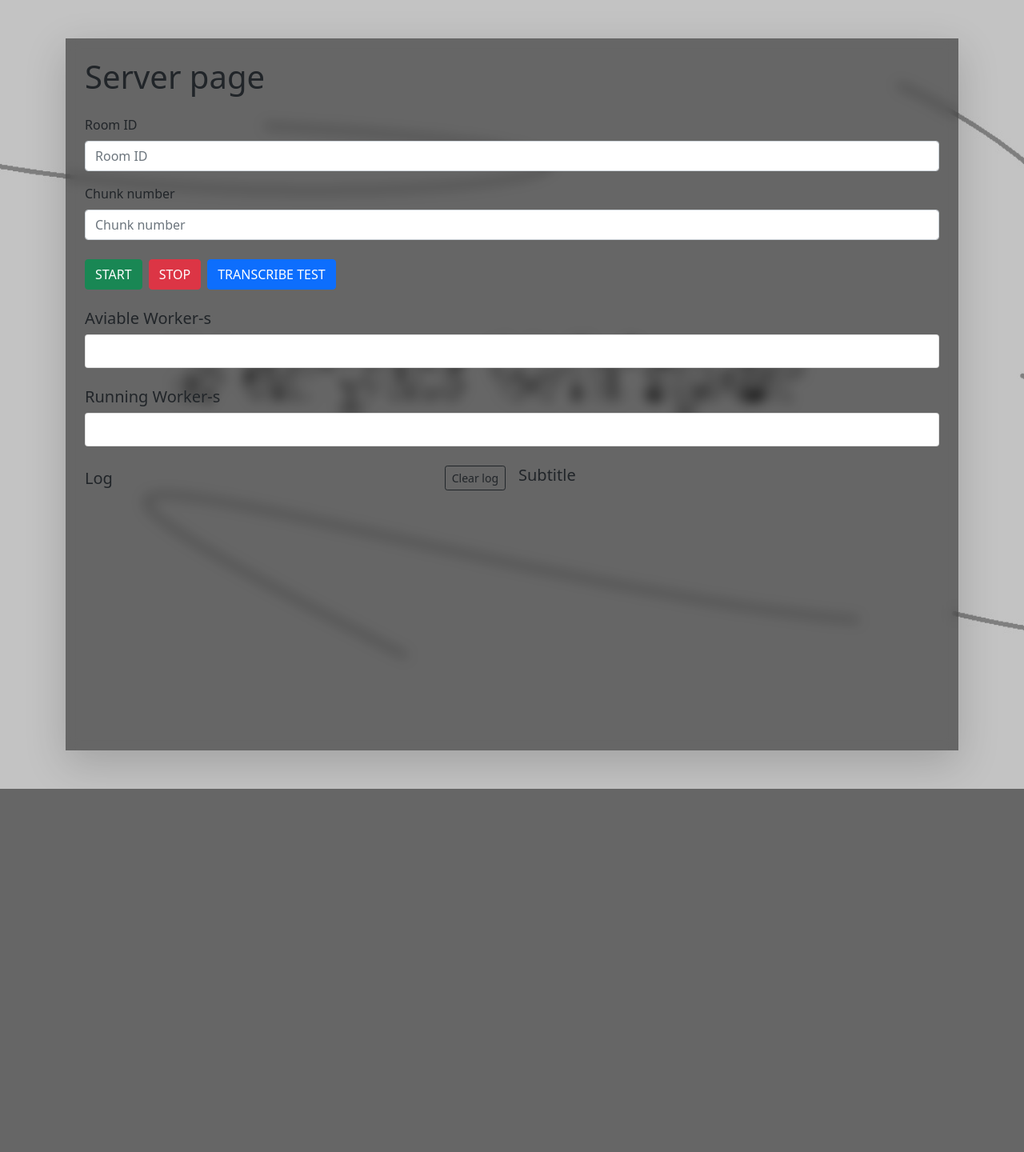
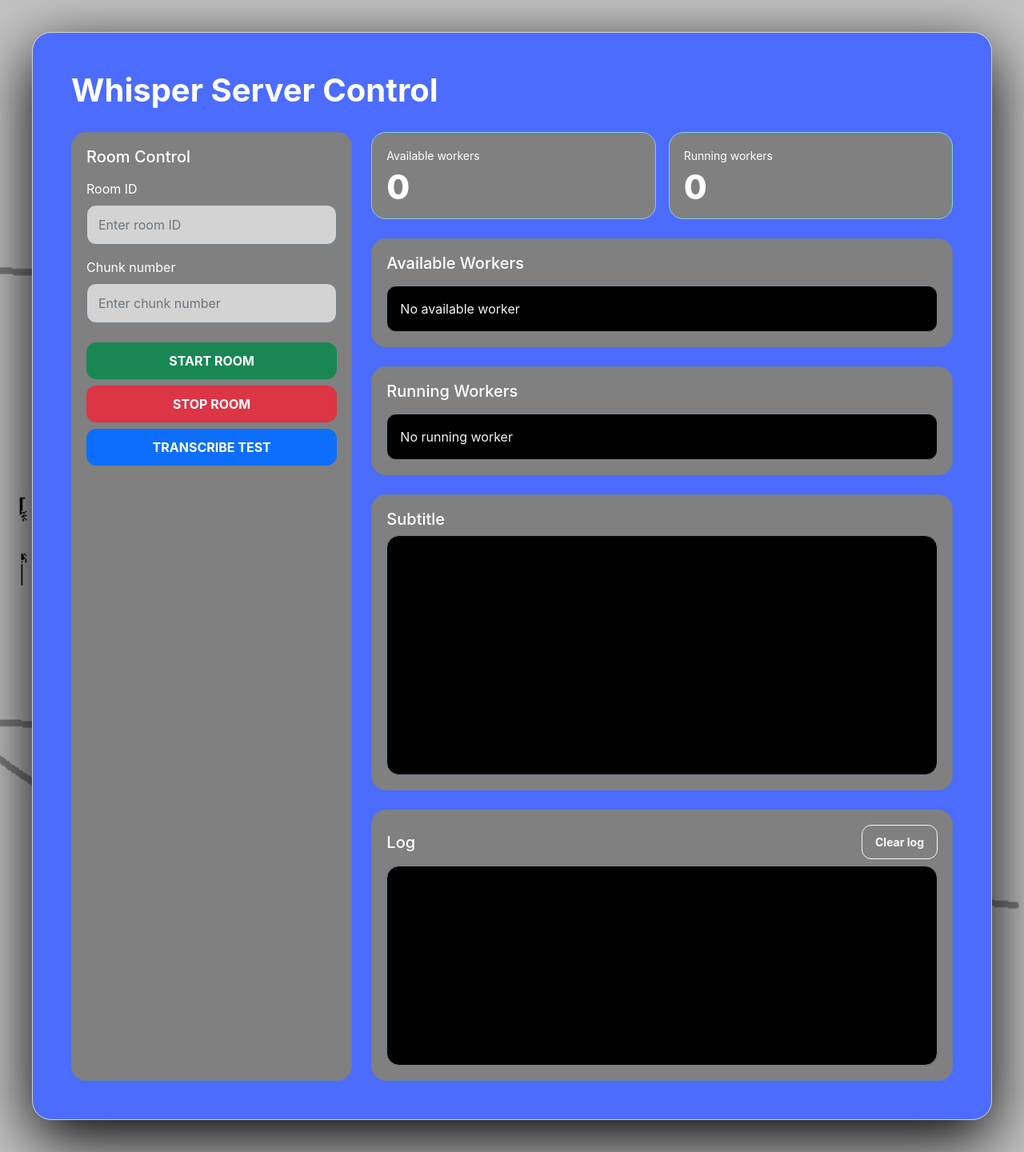
Before and after one commit to M3nyus/WhisperDemo, a Flask app: template server/templates/server.html in a window 1280 px wide. Shown: the whole page at 80% size. Before the commit the page ends 986 px from the top, so only its background shows below. Run offline with Flask 3, Linux system fonts and the light colour scheme; the template is opened without the code that fills it, so the values that code supplies are empty; parts of the project's set-up code (start-up, migrations or seed data) failed here and were passed over; some libraries are stand-ins or nearby versions.

Commit message:
Server html update

```diff
--- a/client/Bot.py
+++ b/client/Bot.py
@@ -80,17 +80,15 @@ class AudioToRedisTrack(AudioStreamTrack):
             self.buffer.append(tomb_bytes)
             eltelt = time.time() - self.startTime
             chunk = int(int(eltelt) // 10)
-            # self.currChunk = chunk
+
             tomb64 = base64.b64encode(b"".join(self.buffer)).decode()
             redisKey = f"{self.roomId}:{chunk}"
-            #print('redisKey',redisKey)
-            # mark:0
+
             self.redis.xadd(redisKey, {"pcm": tomb64})
             self.redis.set("room_id", self.roomId)
 
             self.redis.set(f"{self.roomId}_actual", redisKey)
             self.log.Logging("Data into Redis.")
-            #print(f"uj 10s chunk {chunk} ment be {len(self.buffer)} frame")
             self.buffer = []
 
         return frame
--- a/client/trans.py
+++ b/client/trans.py
@@ -29,7 +29,7 @@ WHISPER_MODEL = os.getenv("WHISPER_MODEL")
 def transcribe_from_redis_stream(room_id, chunk_index):
     # Connect to Redis (decode_responses=True helps with the dictionary keys)
     r = redis.Redis(host=REDIS_HOST, port=REDIS_PORT, decode_responses=True)
-    log.Logging("Redis connected. HOST=localhost, PORT=6379")
+    log.Logging(f"Redis connected. HOST={REDIS_HOST}, PORT={REDIS_PORT}")
 
     # Load the Turbo model (v3-turbo is very fast for live-ish data)
     model = whisper.load_model(WHISPER_MODEL)
--- a/main/templates/main.html
+++ b/main/templates/main.html
@@ -5,16 +5,18 @@
     <meta name="viewport" content="width=device-width, initial-scale=1">
     <title>User Client</title>
 
-    <link rel="stylesheet" href="/static/style.css">
-
     <!-- Boostrap -->
     <link href="https://cdn.jsdelivr.net/npm/bootstrap@5.0.2/dist/css/bootstrap.min.css" rel="stylesheet">
+
+    <link rel="stylesheet" href="/static/style.css">
 
     <!-- SweetAlert -->
     <script src="https://cdn.jsdelivr.net/npm/sweetalert2@11"></script>
 
     <!-- SocketIO -->
     <script src="https://cdn.socket.io/4.7.5/socket.io.min.js"></script>
+
+
 </head>
 
 <body>
--- a/server/templates/server.html
+++ b/server/templates/server.html
@@ -6,110 +6,245 @@
 
     <title>Server page</title>
 
+    <!-- Bootstrap -->
+    <link href="https://cdn.jsdelivr.net/npm/bootstrap@5.0.2/dist/css/bootstrap.min.css" rel="stylesheet">
+
     <!-- CSS -->
     <link rel="stylesheet" href="/static/style.css">
-
-    <!-- Bootstrap -->
-    <link href="https://cdn.jsdelivr.net/npm/bootstrap@5.0.2/dist/css/bootstrap.min.css" rel="stylesheet">
 
     <!-- SweetAlert -->
     <script src="https://cdn.jsdelivr.net/npm/sweetalert2@11"></script>
 
     <!-- SocketIO -->
     <script src="https://cdn.socket.io/4.7.5/socket.io.min.js"></script>
+
+    <style>
+    body {
+        min-height: 100vh;
+        margin: 0;
+        font-family: 'Inter', 'Segoe UI', sans-serif;
+        background: url('/static/bg.jpg');
+        background-size: cover;
+        background-position: center;
+        color: white;
+    }
+
+    .app-shell {
+        width: min(1200px, 94vw);
+        margin: 40px auto;
+    }
+
+    .glass-card {
+        background: rgb(76, 108, 253) !important;
+        backdrop-filter: blur(18px);
+        -webkit-backdrop-filter: blur(18px);
+
+        border: 1px solid lightgray;
+
+        border-radius: 24px;
+
+        box-shadow: 0 24px 80px black;
+    }
+
+    .panel {
+        background: gray;
+
+        border: 1px solid slategray;
+
+        border-radius: 18px;
+
+        padding: 18px;
+    }
+
+    .metric-card {
+        background: gray;
+
+        border: 1px solid skyblue;
+
+        border-radius: 18px;
+
+        padding: 18px;
+    }
+
+    .metric-value {
+        font-size: 42px;
+        font-weight: 800;
+        line-height: 1;
+    }
+
+    .metric-label {
+        color: lightgray;
+        font-size: 14px;
+    }
+
+    .form-control {
+        background: lightgray;
+
+        border: 1px solid slategray;
+
+        color: white;
+
+        border-radius: 12px;
+
+        padding: 12px 14px;
+    }
+
+    .btn {
+        border-radius: 12px;
+        padding: 10px 16px;
+        font-weight: 700;
+    }
+
+    .console-box {
+        background: black;
+
+        border: 1px solid slategray;
+
+        border-radius: 16px;
+
+        padding: 14px;
+
+        height: 250px;
+
+        overflow: auto;
+
+        font-family: 'Consolas', monospace;
+
+        font-size: 13px;
+    }
+
+    .worker-list {
+        display: flex;
+        flex-direction: column;
+        gap: 10px;
+    }
+
+    .worker-item {
+        background: black !important;
+
+        border: 1px solid slategray !important;
+
+        border-radius: 12px !important;
+
+        color: whitesmoke !important;
+    }
+
+    .worker-name {
+        font-weight: 700;
+        word-break: break-all;
+    }
+</style>
+
 </head>
 
 <body>
 
-<div class="container py-5">
+<div class="app-shell">
+    <div class="glass-card p-4 p-lg-5">
 
-    <div class="glass-card text-blue shadow-lg border-0 rounded-4">
-        <div class="card-body p-4">
+        <div class="d-flex flex-wrap justify-content-between align-items-center gap-3 mb-4">
+            <div>
+                <h1 class="mb-1 fw-bold text-white">Whisper Server Control</h1>
+            </div>
+        </div>
 
-            <h1 class="mb-4">Server page</h1>
+        <div class="row g-4">
 
-            <!-- ROOM ID -->
-            <div class="mb-3">
-                <label for="roomId" class="form-label">Room ID</label>
-                <input type="text"
-                       id="roomId"
-                       class="form-control"
-                       placeholder="Room ID">
+            <div class="col-lg-4">
+                <div class="panel h-100">
+
+                    <h5 class="mb-3 text-white">Room Control</h5>
+
+                    <div class="mb-3">
+                        <label for="roomId" class="form-label text-white">Room ID</label>
+                        <input type="text"
+                               id="roomId"
+                               class="form-control"
+                               placeholder="Enter room ID">
+                    </div>
+
+                    <div class="mb-4">
+                        <label for="extraInput" class="form-label text-white">Chunk number</label>
+                        <input type="text"
+                               id="extraInput"
+                               class="form-control"
+                               placeholder="Enter chunk number">
+                    </div>
+
+                    <div class="d-grid gap-2">
+                        <button class="btn btn-success" onclick="startRoom()">START ROOM</button>
+                        <button class="btn btn-danger" onclick="stopRoom()">STOP ROOM</button>
+                        <button class="btn btn-primary" onclick="testTranscribe()">TRANSCRIBE TEST</button>
+                    </div>
+
+                </div>
             </div>
 
-            <!-- CHUNKS -->
-            <div class="mb-4">
-                <label for="extraInput" class="form-label">Chunk number</label>
-                <input type="text"
-                       id="extraInput"
-                       class="form-control"
-                       placeholder="Chunk number">
-            </div>
+            <div class="col-lg-8">
 
-            <!-- BUTTONS -->
-            <div class="d-flex flex-wrap gap-2 mb-4">
-                <button class="btn btn-success" onclick="startRoom()">
-                    START
-                </button>
+                <div class="row g-3 mb-4">
 
-                <button class="btn btn-danger" onclick="stopRoom()">
-                    STOP
-                </button>
+                    <div class="col-md-6">
+                        <div class="metric-card h-100">
+                            <div class="metric-label text-white">Available workers</div>
+                            <div id="availableWorkerCount" class="metric-value mt-2 text-white">0</div>
+                        </div>
+                    </div>
 
-                <button class="btn btn-primary" onclick="testTranscribe()">
-                    TRANSCRIBE TEST
-                </button>
-            </div>
+                    <div class="col-md-6">
+                        <div class="metric-card h-100">
+                            <div class="metric-label text-white">Running workers</div>
+                            <div id="runningWorkerCount" class="metric-value mt-2 text-white">0</div>
+                        </div>
+                    </div>
 
-            <!-- LISTS -->
-            <div class="mb-4">
-                <h5>Aviable Worker-s</h5>
-                <ul id="aviableWorkerList" class="list-group">
-                    <li class="list-group-item bg-black text-white">No aviable worker</li>
-                </ul>
-            </div>
+                </div>
 
-            <div class="mb-4">
-                <h5>Running Worker-s</h5>
-                <ul id="runningWorkerList" class="list-group">
-                    <li class="list-group-item bg-black text-white">No Running worker</li>
-                </ul>
-            </div>
+                <div class="panel mb-4">
+                    <h5 class="mb-3 text-white">Available Workers</h5>
 
-            <!-- LOG + SUBTITLE -->
-            <div class="row g-3">
+                    <ul id="aviableWorkerList" class="worker-list list-unstyled mb-0">
+                        <li class="worker-item p-3">
+                            No available worker
+                        </li>
+                    </ul>
+                </div>
 
-                <!-- LOG -->
-                <div class="col-md-6">
+                <div class="panel mb-4">
+                    <h5 class="mb-3 text-white">Running Workers</h5>
+
+                    <ul id="runningWorkerList" class="worker-list list-unstyled mb-0 text-white">
+                        <li class="worker-item p-3 text-white">
+                            No running worker
+                        </li>
+                    </ul>
+                </div>
+
+                <div class="panel mb-4">
                     <div class="d-flex justify-content-between align-items-center mb-2">
-                        <h5 class="mb-0">Log</h5>
+                        <h5 class="mb-0 text-white">Subtitle</h5>
+                    </div>
 
-                        <button class="btn btn-sm btn-outline-dark" onclick="clearLog()">
+                    <div id="subtitleBox" class="console-box text-white" style="height:300px;"></div>
+                </div>
+
+                <div class="panel">
+                    <div class="d-flex justify-content-between align-items-center mb-2">
+                        <h5 class="mb-0 text-white">Log</h5>
+
+                        <button class="btn btn-sm btn-outline-light" onclick="clearLog()">
                             Clear log
                         </button>
                     </div>
 
-                    <div id="log"
-                         class="p-3 rounded"
-                         style="height:250px; overflow:auto;">
-                    </div>
-                </div>
-
-                <!-- SUBTITLE -->
-                <div class="col-md-6">
-                    <h5 class="mb-2">Subtitle</h5>
-
-                    <div id="subtitleBox"
-                         class="rounded"
-                         style="height:300px; overflow:auto;">
-                    </div>
+                    <div id="log" class="console-box text-white"></div>
                 </div>
 
             </div>
 
         </div>
+
     </div>
-
 </div>
 
 <script>
```
